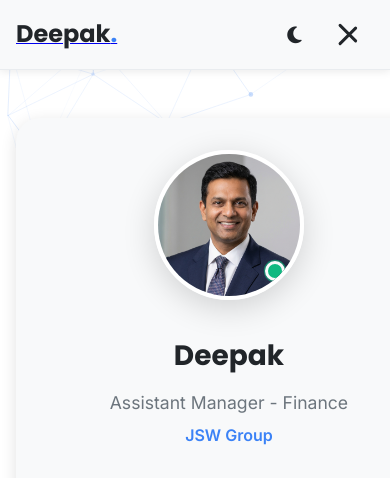
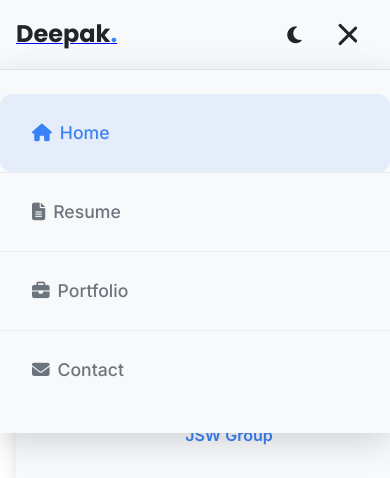
Before and after one commit to deepak-t-p/deepak-t-p.github.io, a plain HTML site: page index.html in a window 390 px wide. Both pictures are taken after a click on the button 353 px from the left and 34 px from the top of the page. Shown: the top 478 px of the page. Drawn offline with nearby package versions, Linux system fonts and the light colour scheme.

Commit message:
Fix mobile menu - override display none with important rules

```diff
--- a/assets/css/mobile-fixes.css
+++ b/assets/css/mobile-fixes.css
@@ -4,8 +4,10 @@
 /* Improved Mobile Menu (992px and below) */
 @media (max-width: 992px) {
 
-    /* Fixed Mobile Menu */
+    /* Fixed Mobile Menu - Override main.css display:none */
     .nav-menu {
+        display: block !important;
+        /* Override any display:none from main.css */
         position: fixed;
         top: 70px;
         left: 0;
@@ -16,15 +18,17 @@
         padding: 0;
         max-height: 0;
         overflow: hidden;
-        transition: max-height 0.3s cubic-bezier(0.4, 0, 0.2, 1), opacity 0.3s ease;
+        transition: max-height 0.3s cubic-bezier(0.4, 0, 0.2, 1), opacity 0.3s ease, padding 0.3s ease;
         opacity: 0;
         z-index: 999;
     }
 
     .nav-menu.active {
-        max-height: 400px;
-        opacity: 1;
-        padding: var(--spacing-md) 0;
+        max-height: 500px !important;
+        /* Increased for better visibility */
+        opacity: 1 !important;
+        padding: var(--spacing-md) 0 !important;
+        display: block !important;
     }
 
     .nav-menu ul {
@@ -43,7 +47,7 @@
     .nav-menu a {
         padding: var(--spacing-md) var(--spacing-lg);
         width: 100%;
-        display: flex;
+        display: flex !important;
         font-size: 1.1rem;
     }
 
```
